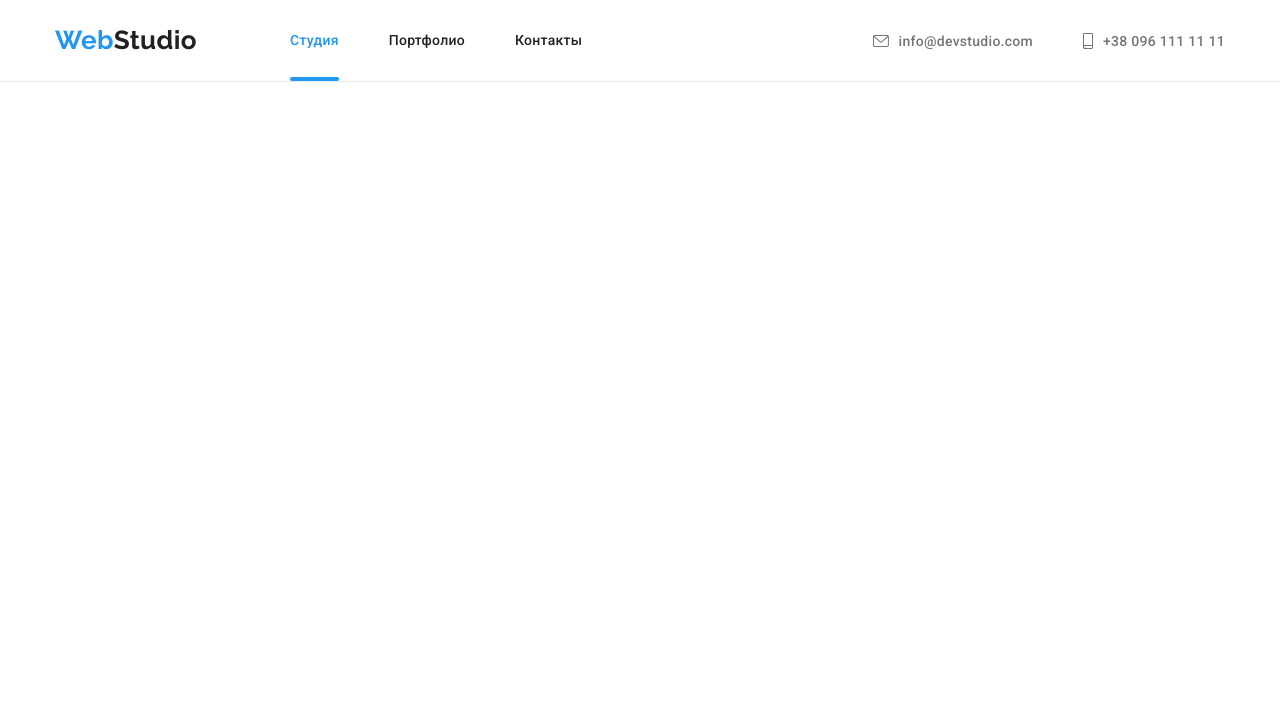
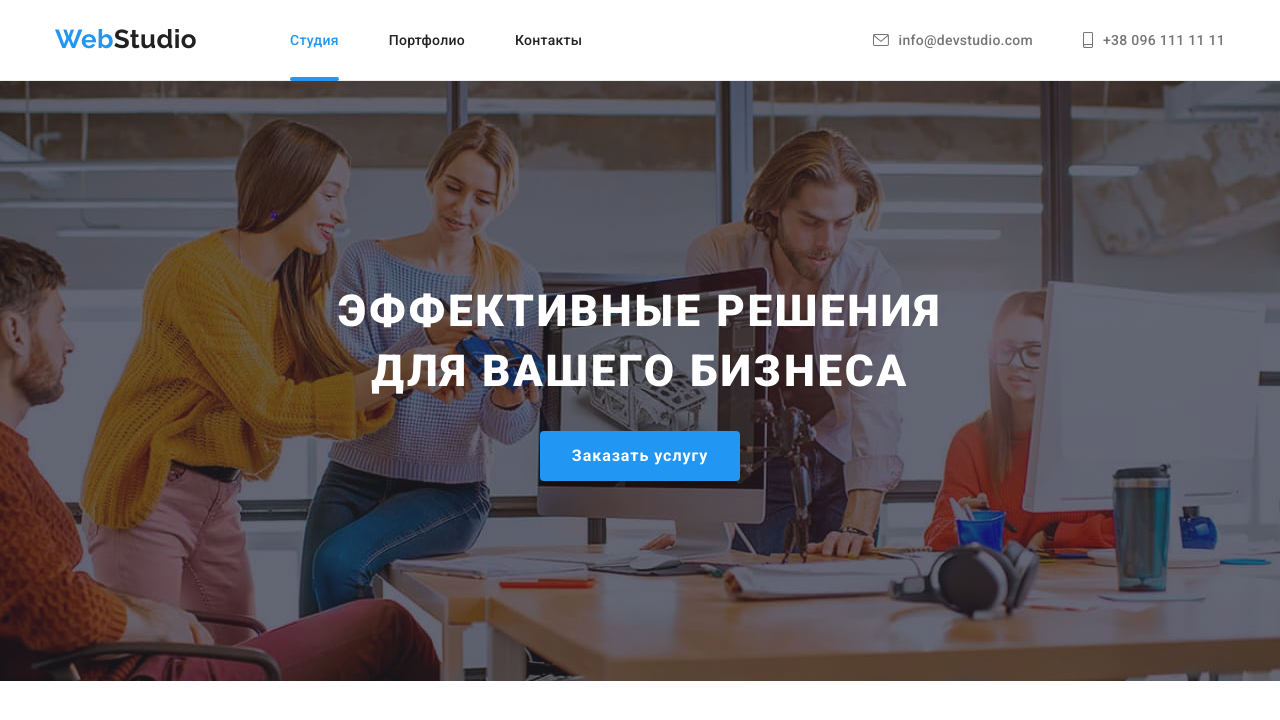
Before and after one commit to lexk87/goit-markup-hw-07, a plain HTML site: page index.html in a window 1280 px wide. Drawn offline with Linux system fonts and the light colour scheme.

Commit message:
Добавляет разметку и стили секции герой

```diff
--- a/index.html
+++ b/index.html
@@ -19,7 +19,7 @@
         <!-- Контейнер хедера -->
         <div class="container header__container">
             <!-- Логотип хедера -->
-            <a href="./index.html" class="logo header__logo">Web<span class="header__logo--color">Studio</span></a>
+            <a href="./index.html" lang="en" class="logo header__logo">Web<span class="header__logo--color">Studio</span></a>
             <!-- Навигация хедера -->
             <nav class="nav header__nav">
                 <!-- Список навигации хедера -->
@@ -54,6 +54,22 @@
         </div>
     </header>
 
+    <!-- Основной контент сайта -->
+    <main class="main-content">
+
+        <!-- Секция герой -->
+        <section class="hero">
+            <!-- Контейнер секции герой -->
+            <div class="hero__container">
+                <!-- Заголовок секции герой -->
+                <h1 class="hero__title">Эффективные решения для вашего бизнеса</h1>
+                <!-- Кнопка секции герой -->
+                <button type="button" class="btn main-btn hero__btn">Заказать услугу</button>
+            </div>
+        </section>
+
+    </main>
+
     <!-- JS для модального окна -->
     <script src="./js/modal.js"></script>
 
--- a/sass/base/_normalize.scss
+++ b/sass/base/_normalize.scss
@@ -130,3 +130,8 @@ progress {
 summary {
     display: list-item;
 }
+
+img {
+    max-width: 100%;
+    display: block;
+}
--- /dev/null
+++ b/sass/components/_buttons.scss
@@ -0,0 +1,27 @@
+.btn {
+    display: inline-flex;
+    justify-content: center;
+    align-items: center;
+    cursor: pointer;
+    border: none;
+    padding: 0;
+}
+
+.main-btn {
+    background-color: $accentColor;
+    padding: 10px 20px;
+    box-shadow: $mainBtnShadow;
+    border-radius: 4px;
+    font-weight: 700;
+    font-size: 16px;
+    line-height: calc(30 / 16);
+    letter-spacing: 0.06em;
+    color: $btnPrimaryTextColor;
+    min-width: 200px;
+    height: 50px;
+    transition: background-color $mainTransition;
+    &:hover,
+    &:focus {
+        background-color: $mainBtnHoverColor;
+    }
+}
--- a/sass/components/_header.scss
+++ b/sass/components/_header.scss
@@ -11,7 +11,7 @@
 }
 
 .header__logo {
-    padding: 25px 0;
+    padding: 24px 0 25px 0;
     margin-right: 93px;
     &--color {
         color: $textPrimaryColor;
--- /dev/null
+++ b/sass/components/_hero-section.scss
@@ -0,0 +1,24 @@
+.hero__container {
+    background-image: linear-gradient(rgba(47, 48, 58, 0.4), rgba(47, 48, 58, 0.4)),
+        url(../images/hero-bg-img.jpg);
+    background-repeat: no-repeat;
+    background-position: center;
+    background-size: cover;
+    background-color: $footerBgColor;
+    max-width: 1600px;
+    height: 600px;
+    margin: 0 auto;
+    padding: 200px 0;
+    text-align: center;
+}
+
+.hero__title {
+    font-weight: 900;
+    font-size: 44px;
+    line-height: calc(60 / 44);
+    letter-spacing: 0.06em;
+    text-transform: uppercase;
+    color: $heroTitleColor;
+    max-width: 696px;
+    margin: 0 auto 30px;
+}
--- /dev/null
+++ b/sass/components/_section.scss
@@ -0,0 +1,4 @@
+.section {
+    padding-top: 94px;
+    padding-bottom: 94px;
+}
--- a/sass/main.scss
+++ b/sass/main.scss
@@ -3,6 +3,9 @@
 @import './base/reset';
 @import './utils/visually-hidden';
 @import './components/body';
+@import './components/section';
+@import './components/logo';
+@import './components/buttons';
 @import './components/container';
 @import './components/header';
-@import './components/logo';
+@import './components/hero-section';
--- a/sass/utils/_variables.scss
+++ b/sass/utils/_variables.scss
@@ -4,6 +4,7 @@ $accentColor: #2196f3;
 // Цвет бекграунда сайта
 $bgPrimaryColor: #ffffff;
 $bgSecondaryColor: #f5f4fa;
+$footerBgColor: #2f303a;
 // Цвет текста сайта
 $textPrimaryColor: #212121;
 $textSecondaryColor: #757575;
@@ -13,9 +14,15 @@ $iconsSecondaryColor: #ffffff;
 // Цвет текста кнопок
 $btnPrimaryTextColor: #ffffff;
 $btnSecondaryTextColor: #212121;
-// Цвет ховера главной кнопки
+// Цвет ховера основной кнопки
 $mainBtnHoverColor: #188ce8;
+// Цвет заголовка секции герой
+$heroTitleColor: #ffffff;
 
 // АНИМАЦИЯ
 // Основной transition
 $mainTransition: 250ms cubic-bezier(0.4, 0, 0.2, 1);
+
+// ТЕНИ
+// Тень основной кнопки
+$mainBtnShadow: 0px 4px 4px rgba(0, 0, 0, 0.15);
```
Also changed, not shown: portfolio.html (+1 -1 lines), css/main.css, css/main.min.css, 2 other files.
